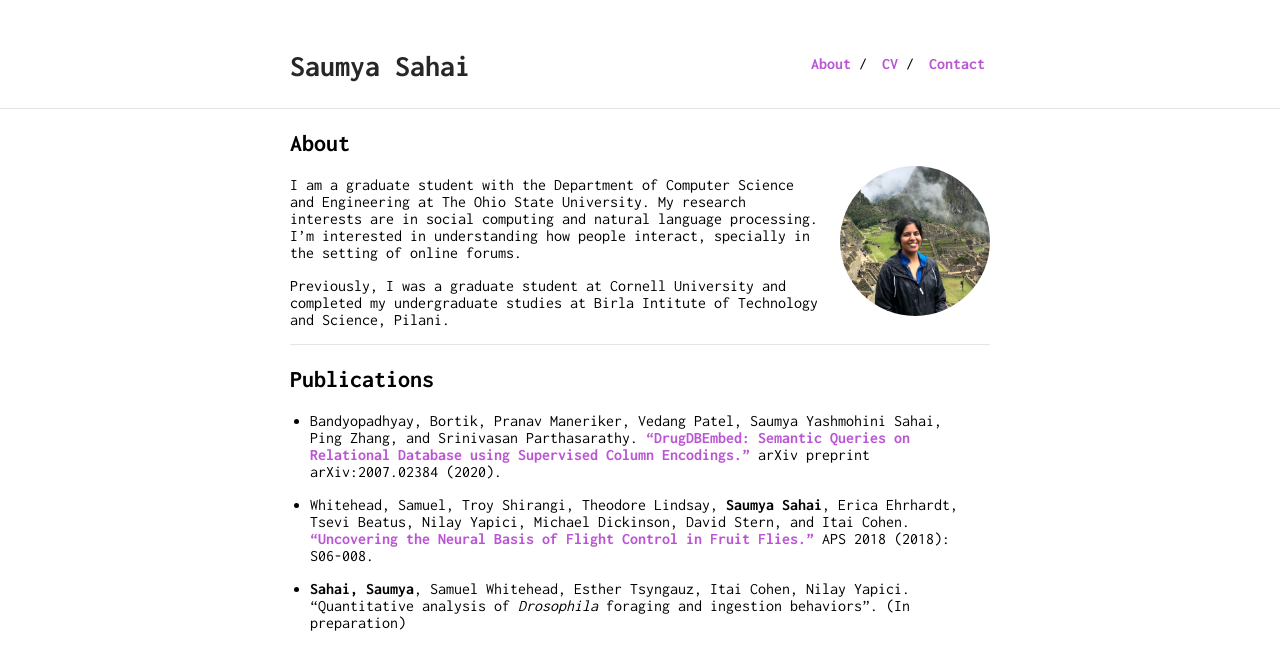
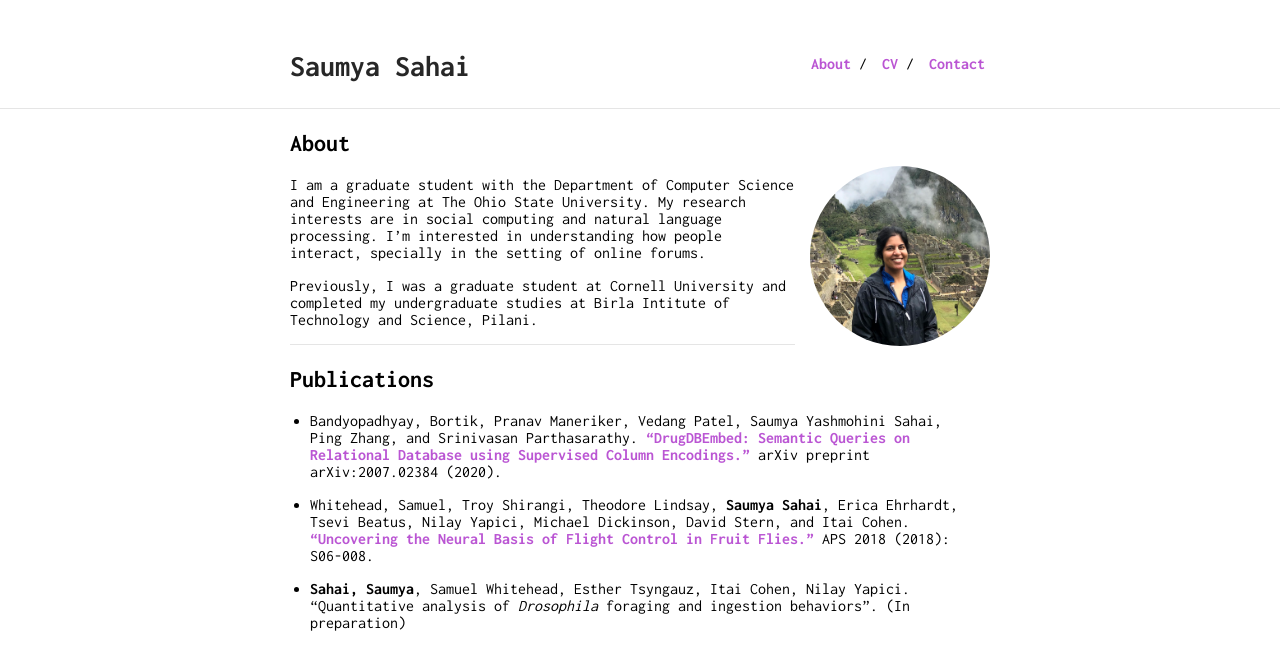
Before and after one commit to sahaisaumya/sahaisaumya.github.io, a Jekyll site: the page built from index.md, in a window 1280 px wide. Shown: the top 670 px of the page. Built offline with Jekyll 4.4.1, drawn with Linux system fonts in a browser that asks for light colours; our own code applies the rules of GitHub Pages for plain Markdown files.

Commit message:
Update vars.scss

```diff
--- a/_sass/vars.scss
+++ b/_sass/vars.scss
@@ -3,7 +3,7 @@
  */
 
 $accent: MediumOrchid;//#b26fe2;//FF0F00;
-$image-size: 150px;
+$image-size: 180px;
 
 /*
  * Build Variables, don't touch
```
